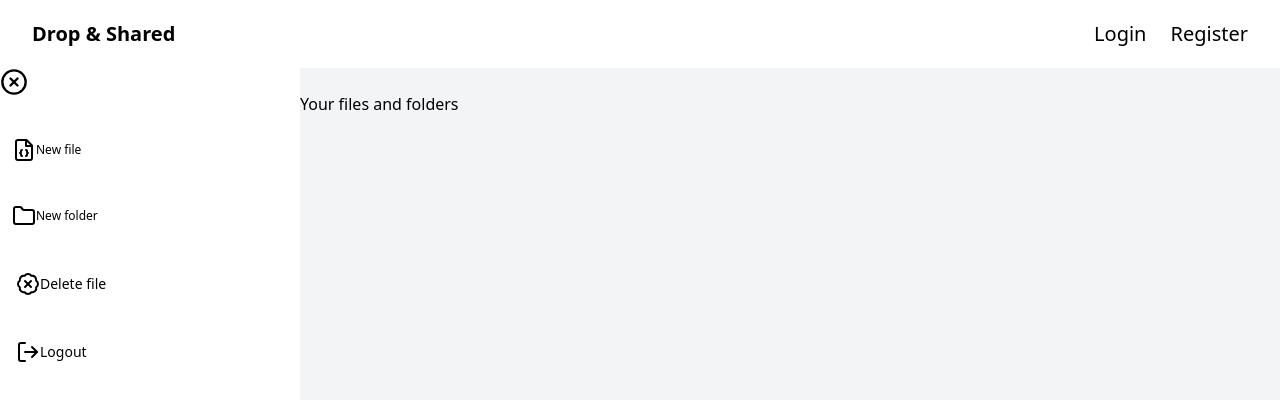
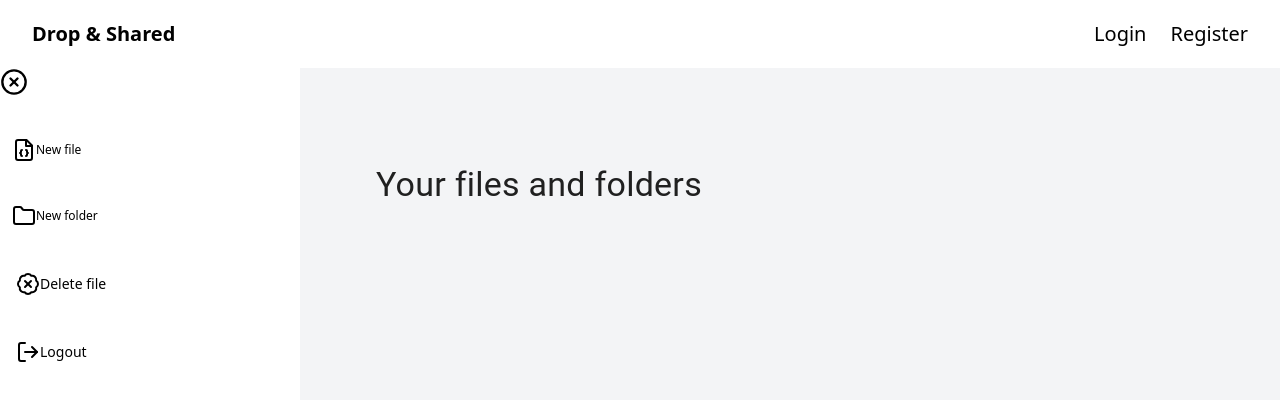
Before and after one commit to peterdinis/Drop-Shared, a Next.js app: page /dashboard in a window 1280 px wide. Shown: the top 400 px of the page. Built offline with nearby package versions, Linux system fonts and the light colour scheme; no server answers.

Commit message:
feat: Start to updating dashboard layout

```diff
--- a/app/components/dashboard/DashboardContent.tsx
+++ b/app/components/dashboard/DashboardContent.tsx
@@ -3,7 +3,7 @@ import Header from "../shared/Header";
 
 const DashboardContent: FC = () =>{
     return (
-        <div className="text-center">
+        <div className="ml-5 py-4 px-8 overflow-x-auto flex-growtext-center">
            <Header text="Your files and folders" />
         </div>
     )
--- a/app/components/shared/Header.tsx
+++ b/app/components/shared/Header.tsx
@@ -1,4 +1,7 @@
+"use client";
+
 import { FC } from "react";
+import { Container, Typography } from "@mui/material";
 
 interface IHeaderProps {
   text: string;
@@ -6,9 +9,11 @@ interface IHeaderProps {
 
 const Header: FC<IHeaderProps> = ({ text }: IHeaderProps) => {
   return (
-    <h2 className="flex justify-center align-top mt-6 text-black">
-      {text}
-    </h2>
+    <Container>
+      <Typography variant="h4" mt={10} color="textPrimary">
+        {text}
+      </Typography>
+    </Container>
   );
 };
 
```
